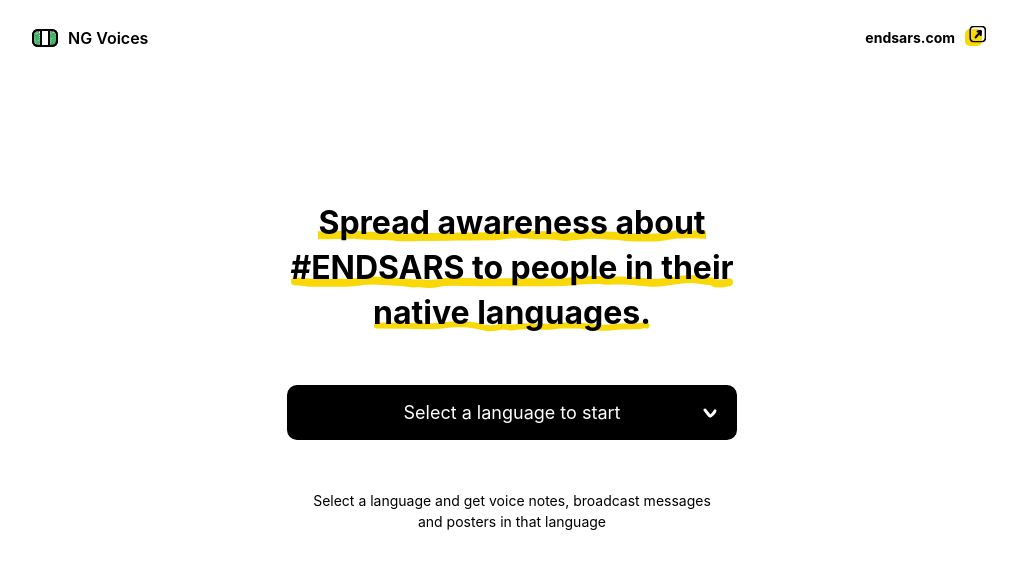
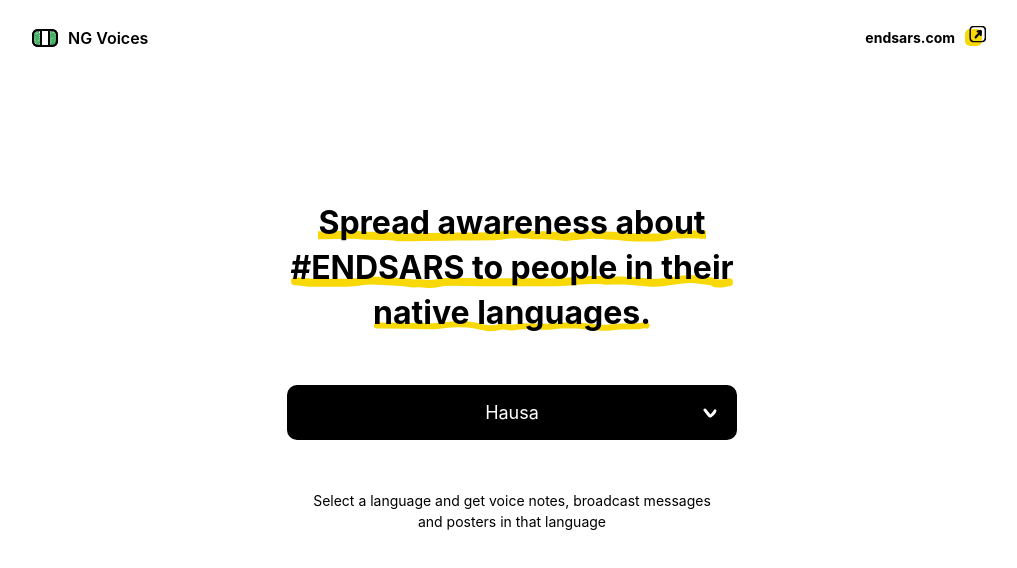
Before and after one commit to onyekvchi/ng-voices, a Nuxt app: page / in a window 1280 px wide. Shown: the top 568 px of the page, without its empty margins (128-1145 px from the left). Built offline with nearby package versions, Linux system fonts and the light colour scheme; a web font is replaced by a local one.

Commit message:
Navigate to language page when dropdown is selected

```diff
--- a/layouts/default.vue
+++ b/layouts/default.vue
@@ -8,7 +8,7 @@
             <span>NG Voices</span>
           </nuxt-link>
           <div v-if="$route.name !== 'index'" class="c-dropdown">
-            <select @change="selectOption(e)">
+            <select @change="selectOption($event)">
               <option value="hausa">Hausa</option>
               <option value="efik">Efik</option>
               <option value="nupe">Nupe</option>
--- a/pages/index.vue
+++ b/pages/index.vue
@@ -7,8 +7,8 @@
         <div class="c-home__title-line">native languages.</div>
       </h1>
       <div class="c-dropdown">
-        <select id name>
-          <option disabled selected>Select a language to start</option>
+        <select @change="selectOption($event)">
+          <option value="hausa">Hausa</option>
           <option value="efik">Efik</option>
           <option value="nupe">Nupe</option>
         </select>
@@ -37,7 +37,16 @@
 </template>
 
 <script>
-export default {}
+export default {
+  methods: {
+    selectOption(event) {
+      const value = event.target.value
+      this.$router.push({
+        path: `/${value}`,
+      })
+    },
+  },
+}
 </script>
 
 <style lang="scss" scoped>
```
